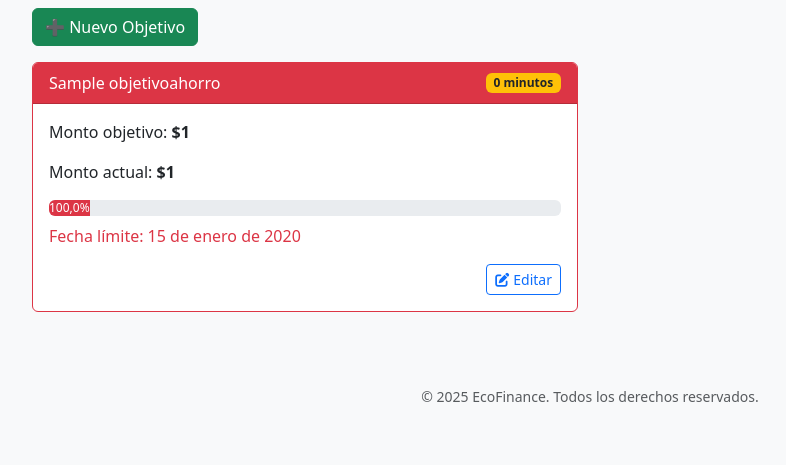
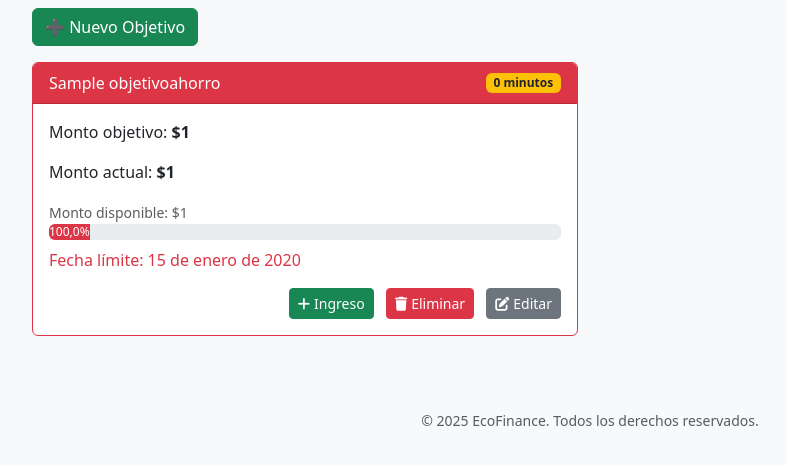
Before and after one commit to bllq99/ecofinance, a Django app: page /objetivos/ in a window 1280 px wide. Shown: the part 242-707 px from the top of the page, without its empty margins (50-836 px from the left). Run offline with Django 5.2, Linux system fonts and the light colour scheme; a user stored in the database is signed in; tables that the repository leaves empty hold one stand-in row (values such as "Sample post"); parts of the project's set-up code (start-up, migrations or seed data) failed here and were passed over.

Commit message:
Agregar funcionalidades para gestionar dinero en objetivos de ahorro: se implementan vistas para añadir y eliminar dinero de un objetivo, así como la eliminación de un objetivo. Se actualizan las plantillas para incluir modales de confirmación y mejorar la visualización de montos en pesos chilenos.

```diff
--- a/finanzas/templates/finanzas/dashboard.html
+++ b/finanzas/templates/finanzas/dashboard.html
@@ -182,8 +182,8 @@
                 {{ objetivo.nombre }}
             </div>
             <div class="card-body">
-                <p>Monto objetivo: <strong>${{ objetivo.monto_objetivo|floatformat:0|intcomma }}</strong></p>
-                <p>Monto actual: <strong>${{ objetivo.monto_actual|floatformat:0|intcomma }}</strong></p>
+                <p>Monto objetivo: <strong class="text-dark">{{ objetivo.monto_objetivo|formato_clp }}</strong></p>
+                <p>Monto actual: <strong class="text-dark">{{ objetivo.monto_actual|formato_clp }}</strong></p>
                 <div class="progress progress-inline">
                     {% with progreso=objetivo.monto_actual|multiply:100|divide:objetivo.monto_objetivo %}
                     <div class="progress-bar progress-bar-inline progress-bar-secondary" role="progressbar"
--- a/finanzas/templates/finanzas/lista_objetivos.html
+++ b/finanzas/templates/finanzas/lista_objetivos.html
@@ -1,5 +1,6 @@
 {% extends 'finanzas/base.html' %}
 {% load humanize %}
+{% load custom_filters %}
 
 {% block title %}Objetivos de Ahorro{% endblock %}
 
@@ -95,8 +96,9 @@
                 {% endif %}
             </div>
             <div class="card-body">
-                <p>Monto objetivo: <strong>${{ objetivo.monto_objetivo|floatformat:0|intcomma }}</strong></p>
-                <p>Monto actual: <strong>${{ objetivo.monto_actual|floatformat:0|intcomma }}</strong></p>
+                <p>Monto objetivo: <strong class="text-dark">{{ objetivo.monto_objetivo|formato_clp }}</strong></p>
+                <p>Monto actual: <strong class="text-dark">{{ objetivo.monto_actual|formato_clp }}</strong></p>
+                <small class="text-muted">Monto disponible: {{ objetivo.monto_actual|formato_clp }}</small>
                 <div class="progress">
                     <div class="progress-bar {% if objetivo.fecha_limite and objetivo.fecha_limite < fecha_actual %}bg-danger{% endif %} progress-bar-inline" role="progressbar"
                          style="width: {{ objetivo.progreso }}%;"
@@ -112,10 +114,70 @@
                 </p>
                 {% endif %}
                 <div class="mt-3 text-end">
-                    <a href="{% url 'editar_objetivo' objetivo.id %}" class="btn btn-outline-primary btn-sm">
+                    <button type="button" class="btn btn-success btn-sm me-2" data-bs-toggle="modal" data-bs-target="#añadirModal{{ objetivo.id }}">
+                        <i class="fas fa-plus me-1"></i>Ingreso
+                    </button>
+                    <button type="button" class="btn btn-danger btn-sm me-2" data-bs-toggle="modal" data-bs-target="#eliminarObjetivoModal{{ objetivo.id }}">
+                        <i class="fas fa-trash me-1"></i>Eliminar
+                    </button>
+                    <a href="{% url 'editar_objetivo' objetivo.id %}" class="btn btn-secondary btn-sm">
                         <i class="fas fa-edit me-1"></i>Editar
                     </a>
                 </div>
+            </div>
+        </div>
+    </div>
+
+    <!-- Modal Añadir Dinero -->
+    <div class="modal fade" id="añadirModal{{ objetivo.id }}" tabindex="-1" aria-labelledby="añadirModalLabel{{ objetivo.id }}" aria-hidden="true">
+        <div class="modal-dialog">
+            <div class="modal-content">
+                <div class="modal-header">
+                    <h5 class="modal-title" id="añadirModalLabel{{ objetivo.id }}">Añadir dinero a {{ objetivo.nombre }}</h5>
+                    <button type="button" class="btn btn-secondary" data-bs-dismiss="modal" aria-label="Close">
+                        <i class="fas fa-times me-1"></i>Cancelar
+                    </button>
+                </div>
+                <form method="post" action="{% url 'añadir_dinero_objetivo' objetivo.id %}">
+                    {% csrf_token %}
+                    <div class="modal-body">
+                        <div class="mb-3">
+                            <label for="monto{{ objetivo.id }}" class="form-label">Monto a añadir</label>
+                            <div class="input-group">
+                                <span class="input-group-text">$</span>
+                                <input type="number" class="form-control" id="monto{{ objetivo.id }}" name="monto" step="0.01" min="0" required>
+                            </div>
+                        </div>
+                    </div>
+                    <div class="modal-footer">
+                        <button type="button" class="btn btn-secondary me-2" data-bs-dismiss="modal"><i class="fas fa-times me-1"></i>Cancelar</button>
+                        <button type="submit" class="btn btn-success"><i class="fas fa-plus me-1"></i>Ingreso</button>
+                    </div>
+                </form>
+            </div>
+        </div>
+    </div>
+
+    <!-- Modal Confirmar Eliminación de Objetivo -->
+    <div class="modal fade" id="eliminarObjetivoModal{{ objetivo.id }}" tabindex="-1" aria-labelledby="eliminarObjetivoModalLabel{{ objetivo.id }}" aria-hidden="true">
+        <div class="modal-dialog">
+            <div class="modal-content">
+                <div class="modal-header">
+                    <h5 class="modal-title" id="eliminarObjetivoModalLabel{{ objetivo.id }}">Eliminar objetivo</h5>
+                    <button type="button" class="btn btn-secondary" data-bs-dismiss="modal" aria-label="Close">
+                        <i class="fas fa-times me-1"></i>Cancelar
+                    </button>
+                </div>
+                <form method="post" action="{% url 'eliminar_objetivo' objetivo.id %}">
+                    {% csrf_token %}
+                    <div class="modal-body">
+                        <p>¿Estás seguro que deseas eliminar el objetivo <strong>{{ objetivo.nombre }}</strong>? Esta acción no se puede deshacer.</p>
+                    </div>
+                    <div class="modal-footer">
+                        <button type="button" class="btn btn-secondary me-2" data-bs-dismiss="modal"><i class="fas fa-times me-1"></i>Cancelar</button>
+                        <button type="submit" class="btn btn-danger"><i class="fas fa-trash me-1"></i>Eliminar objetivo</button>
+                    </div>
+                </form>
             </div>
         </div>
     </div>
@@ -125,3 +187,15 @@
     <p>No hay objetivos de ahorro registrados.</p>
 {% endif %}
 {% endblock %}
+
+{% block extra_js %}
+<script>
+document.addEventListener('DOMContentLoaded', function() {
+    // Inicializar todos los modales
+    var modals = document.querySelectorAll('.modal');
+    modals.forEach(function(modal) {
+        new bootstrap.Modal(modal);
+    });
+});
+</script>
+{% endblock %}
--- a/finanzas/urls.py
+++ b/finanzas/urls.py
@@ -9,6 +9,9 @@ urlpatterns = [
     path('objetivos/', views.lista_objetivos, name='lista_objetivos'),
     path('objetivos/nuevo/', views.nuevo_objetivo, name='nuevo_objetivo'),
     path('objetivos/<int:objetivo_id>/editar/', views.editar_objetivo, name='editar_objetivo'),
+    path('objetivos/<int:objetivo_id>/añadir-dinero/', views.añadir_dinero_objetivo, name='añadir_dinero_objetivo'),
+    path('objetivos/<int:objetivo_id>/eliminar-dinero/', views.eliminar_dinero_objetivo, name='eliminar_dinero_objetivo'),
+    path('objetivos/<int:objetivo_id>/eliminar-objetivo/', views.eliminar_objetivo, name='eliminar_objetivo'),
     path('login/', views.login_view, name='login'),
     path('logout/', views.logout_view, name='logout'),
     path('registro/', views.registro_view, name='registro'),
--- a/finanzas/views.py
+++ b/finanzas/views.py
@@ -12,7 +12,7 @@ from django.utils.timezone import localtime
 from django.contrib.auth.decorators import login_required
 from django.utils.formats import number_format
 import json
-from decimal import Decimal
+from decimal import Decimal, InvalidOperation
 from django.http import JsonResponse
 
 
@@ -394,3 +394,58 @@ def establecer_balance_inicial(request):
             return redirect('dashboard')
     else:
         return JsonResponse({'error': 'Método no permitido'}, status=405)
+
+
+@login_required
+def añadir_dinero_objetivo(request, objetivo_id):
+    objetivo = get_object_or_404(ObjetivoAhorro, id=objetivo_id, usuario=request.user)
+
+    if request.method == 'POST':
+        monto = request.POST.get('monto')
+        try:
+            monto = Decimal(monto)
+            if monto <= 0:
+                messages.error(request, 'El monto debe ser mayor que 0')
+                return redirect('lista_objetivos')
+
+            objetivo.monto_actual += monto
+            objetivo.save()
+            messages.success(request, f'Se han añadido ${int(monto):,}'.replace(',', '.') + f' al objetivo "{objetivo.nombre}"')
+        except (ValueError, InvalidOperation):
+            messages.error(request, 'El monto ingresado no es válido')
+
+    return redirect('lista_objetivos')
+
+@login_required
+def eliminar_dinero_objetivo(request, objetivo_id):
+    objetivo = get_object_or_404(ObjetivoAhorro, id=objetivo_id, usuario=request.user)
+
+    if request.method == 'POST':
+        monto = request.POST.get('monto')
+        try:
+            monto = Decimal(monto)
+            if monto <= 0:
+                messages.error(request, 'El monto debe ser mayor que 0')
+                return redirect('lista_objetivos')
+
+            if monto > objetivo.monto_actual:
+                messages.error(request, 'No puedes retirar más dinero del que tienes en el objetivo')
+                return redirect('lista_objetivos')
+
+            objetivo.monto_actual -= monto
+            objetivo.save()
+            messages.success(request, f'Se han retirado ${int(monto):,}'.replace(',', '.') + f' del objetivo "{objetivo.nombre}"')
+        except (ValueError, InvalidOperation):
+            messages.error(request, 'El monto ingresado no es válido')
+
+    return redirect('lista_objetivos')
+
+@login_required
+def eliminar_objetivo(request, objetivo_id):
+    objetivo = get_object_or_404(ObjetivoAhorro, id=objetivo_id, usuario=request.user)
+    if request.method == 'POST':
+        nombre = objetivo.nombre
+        objetivo.delete()
+        messages.success(request, f'El objetivo "{nombre}" ha sido eliminado correctamente.')
+        return redirect('lista_objetivos')
+    return redirect('lista_objetivos')
```
